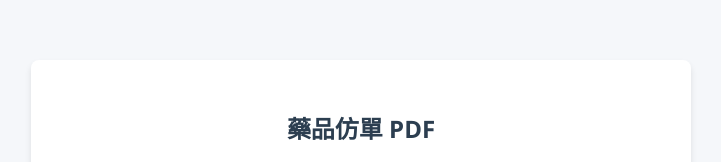
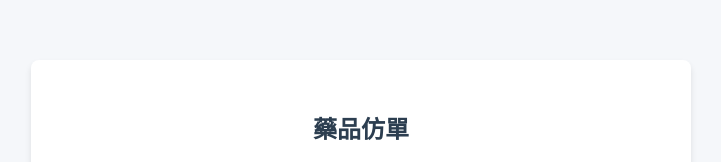
Before and after one commit to tracy199899/medical-search01, a plain HTML site: page index.html in a window 1280 px wide. Shown: the top 162 px of the page, without its empty margins (279-1000 px from the left). Drawn offline with Linux system fonts and the light colour scheme.

Commit message:
Update index.html

```diff
--- a/index.html
+++ b/index.html
@@ -80,7 +80,7 @@
 <body>
 
 <div class="container">
-    <h2>藥品仿單 PDF</h2>
+    <h2>藥品仿單 </h2>
     <input type="text" id="searchBar" placeholder="輸入藥品名稱、英文成分或症狀..." onkeyup="searchMedicine()">
 
     <div id="results"></div>
```
